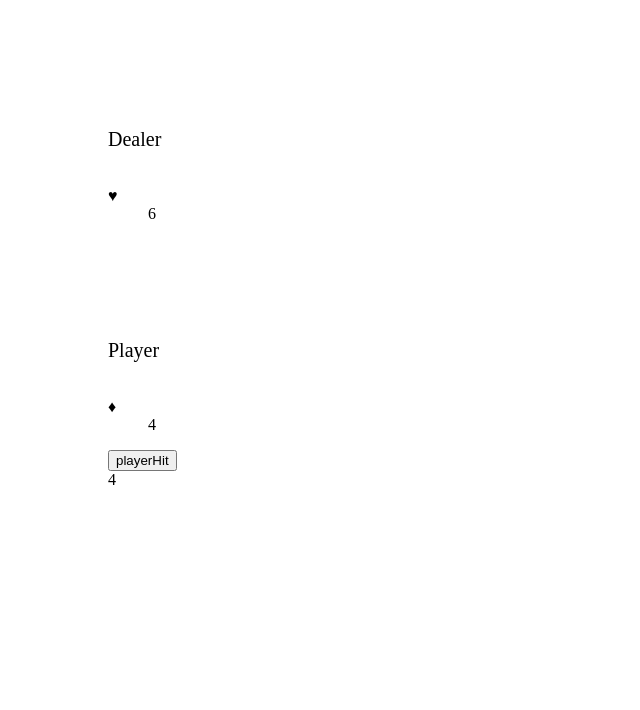
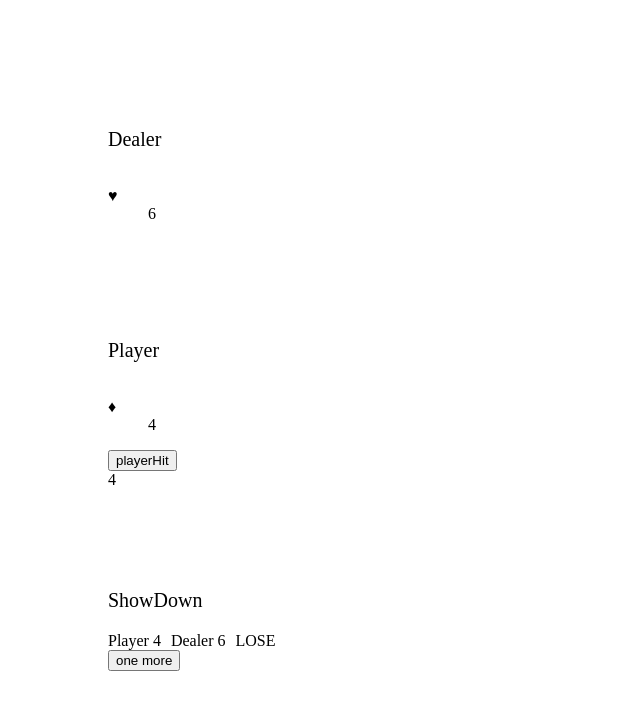
Before and after one commit to Yuto-Private/blackjack, a Next.js app: page / in a window 1280 px wide. Shown: the top 710 px of the page, without its empty margins (0-640 px from the left). Built offline with nearby package versions, Linux system fonts and the light colour scheme.

Commit message:
update: 勝敗を判断するロジックまで作成

```diff
--- /dev/null
+++ b/src/components/molecules/ShowDownPanel.tsx
@@ -0,0 +1,49 @@
+import React, { FC } from "react";
+import styled from "styled-components";
+import { CardType } from "../../domain/const/cardNumbers";
+import { useRouter } from "next/router";
+import { formatHandsValue } from "../../domain/logics/formatHandsValue";
+import { gameResult } from "../../domain/logics/gameResult";
+
+interface Props {
+  playerHands: CardType;
+  dealerHands: CardType;
+}
+
+const ShowDownPanel: FC<Props> = ({ playerHands, dealerHands }) => {
+  const router = useRouter();
+  const playerScore = formatHandsValue(playerHands);
+  const dealerScore = formatHandsValue(dealerHands);
+  return (
+    <Component>
+      <Position>ShowDown</Position>
+      <Result>
+        <ResultItem>Player {playerScore}</ResultItem>
+        <ResultItem>Dealer {dealerScore}</ResultItem>
+        <ResultItem>{gameResult(playerScore, dealerScore)}</ResultItem>
+      </Result>
+      <button type="button" onClick={() => router.reload()}>
+        one more
+      </button>
+    </Component>
+  );
+};
+
+const Component = styled.div`
+  margin-top: 100px;
+`;
+
+const Position = styled.p`
+  font-size: 20px;
+`;
+
+const Result = styled.div`
+  display: flex;
+  margin-top: 10px;
+`;
+
+const ResultItem = styled.div`
+  margin-right: 10px;
+`;
+
+export default ShowDownPanel;
--- /dev/null
+++ b/src/domain/const/cardArrayRole.ts
@@ -0,0 +1,4 @@
+export const CARD_ARRAY_ROLE = {
+  SUIT: 0,
+  NUMBER: 1
+} as const;
--- a/src/domain/const/cardValueRole.ts
+++ /dev/null
@@ -1,2 +0,0 @@
-export const CARD_VALUE_SUIT = 0;
-export const CARD_VALUE_NUMBER = 1;
--- /dev/null
+++ b/src/domain/logics/formatHandsValue.ts
@@ -0,0 +1,22 @@
+import { CARD_NUMBERS, CardType } from "../const/cardNumbers";
+import { CARD_ARRAY_ROLE } from "../const/cardArrayRole";
+
+const formatSoftCount = (result: number) => {
+  return result <= 10 ? 11 : 1;
+};
+
+const formatFaceCard = (cardValue: number) => {
+  return Math.min(10, cardValue);
+};
+
+export const formatHandsValue = (hands: CardType) => {
+  const handsValue = hands.map(hands => hands[CARD_ARRAY_ROLE.NUMBER]);
+  return handsValue.reduce((result, cardValue) => {
+    const formatValue =
+      cardValue === CARD_NUMBERS.ACE
+        ? formatSoftCount(result)
+        : formatFaceCard(cardValue);
+    result += formatValue;
+    return result;
+  }, 0);
+};
--- /dev/null
+++ b/src/domain/logics/gameResult.ts
@@ -0,0 +1,8 @@
+export const gameResult = (player: number, dealer: number) => {
+  const playerScore = player <= 21 ? 21 - player : 0;
+  const dealerScore = dealer <= 21 ? 21 - dealer : 0;
+
+  if (playerScore < dealerScore) return "WIN";
+  if (playerScore > dealerScore) return "LOSE";
+  if (playerScore - dealerScore === 0) return "LOSE";
+};
--- a/src/domain/logics/handsValue.ts
+++ /dev/null
@@ -1,7 +0,0 @@
-import { CardType } from "../const/cardNumbers";
-import { CARD_VALUE_NUMBER } from "../const/cardValueRole";
-
-export const handsValue = (hands: CardType) => {
-  const values = hands.map(n => n[CARD_VALUE_NUMBER]);
-  return values.reduce((a, x) => a + x, 0);
-};
--- a/src/domain/logics/isHandStatus.ts
+++ b/src/domain/logics/isHandStatus.ts
@@ -1,5 +1,8 @@
 export const isHandStatus = (handValue: number) => {
-  if (21 > handValue) return `${handValue}`;
+  if (21 > handValue) {
+    if (12 <= handValue && handValue <= 16) return `${handValue} stiff...`;
+    return `${handValue}`;
+  }
   if (21 === handValue) return "BLACKJACK!";
   if (21 < handValue) return "BUST";
 };
--- a/src/pages/index.tsx
+++ b/src/pages/index.tsx
@@ -6,8 +6,9 @@ import { CardType } from "../domain/const/cardNumbers";
 import { shuffle } from "../domain/logics/shuffle";
 import PlayerPanel from "../components/molecules/PlayerPanel";
 import DealerPanel from "../components/molecules/DealerPanel";
-import { handsValue } from "../domain/logics/handsValue";
 import { isHandStatus } from "../domain/logics/isHandStatus";
+import { formatHandsValue } from "../domain/logics/formatHandsValue";
+import ShowDownPanel from "../components/molecules/ShowDownPanel";
 
 const Home: FC = () => {
   const deck = shuffle(getInitialCards());
@@ -19,7 +20,7 @@ const Home: FC = () => {
   return (
     <Default>
       <GameTable>
-        {console.log(handsValue(playerHands))}
+        {console.log(formatHandsValue(playerHands))}
         <DealerPanel
           playerHands={playerHands}
           dealerHands={dealerHands}
@@ -40,7 +41,9 @@ const Home: FC = () => {
             setIsPlayerTurn(false);
           }}
         />
-        {isHandStatus(handsValue(playerHands))}
+        {isHandStatus(formatHandsValue(playerHands))}
+
+        <ShowDownPanel playerHands={playerHands} dealerHands={dealerHands} />
       </GameTable>
     </Default>
   );
```
